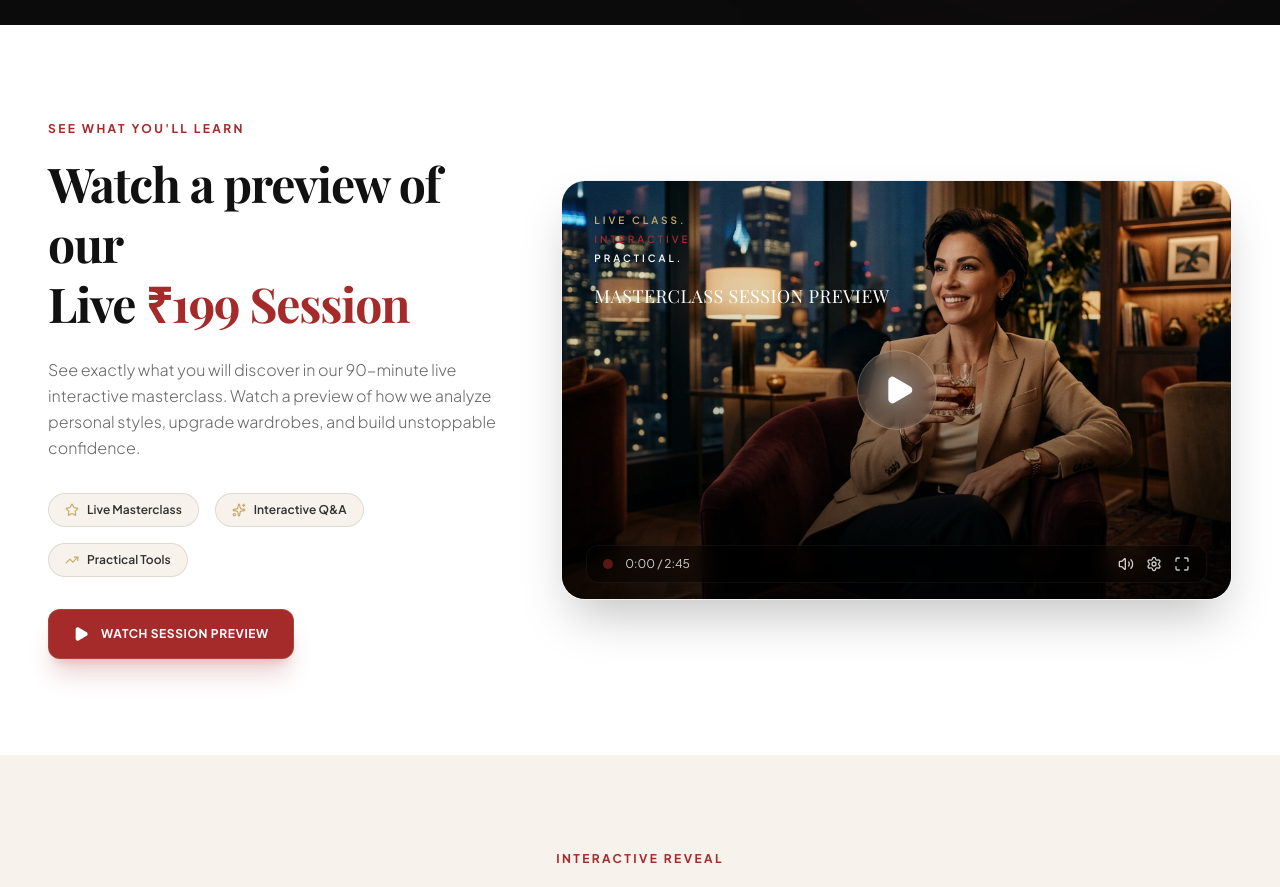
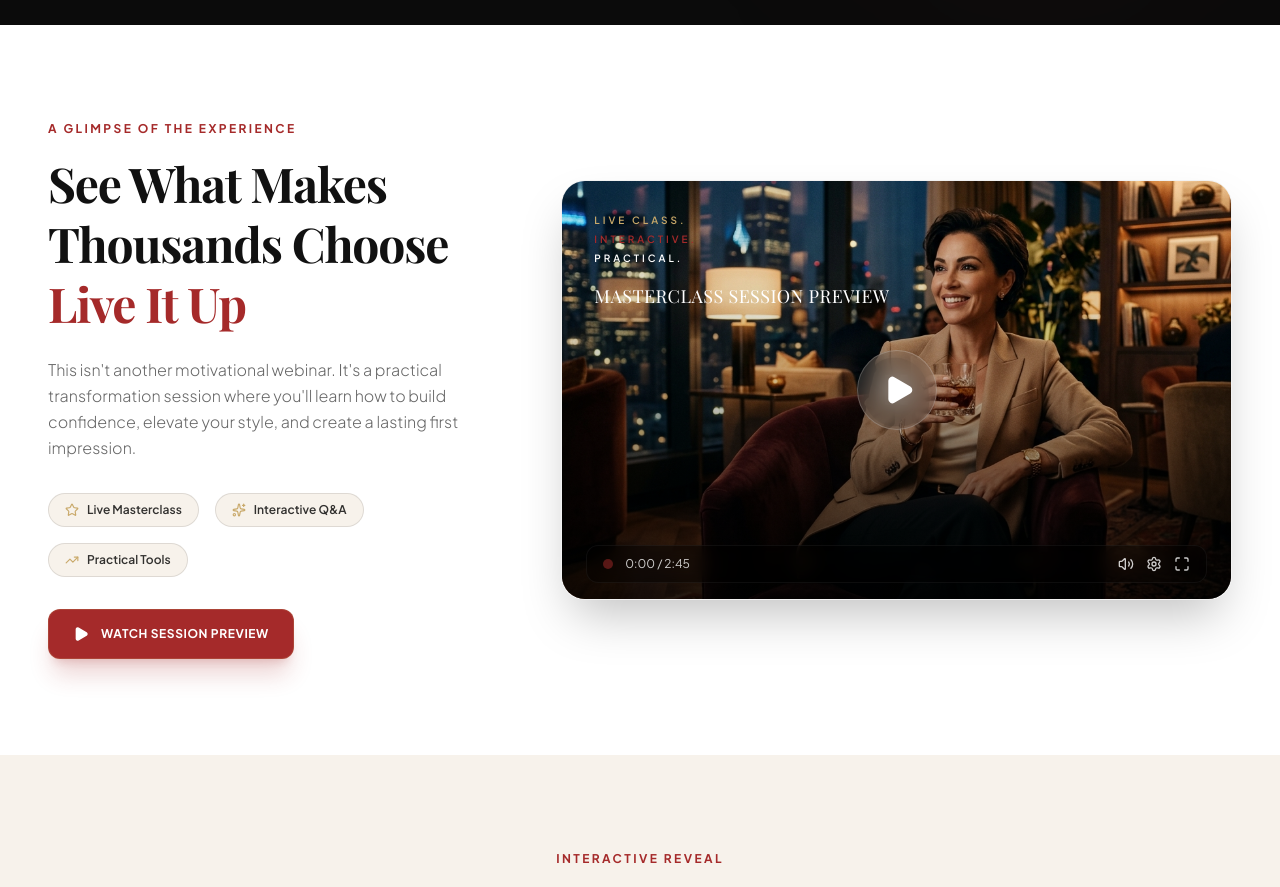
Before and after one commit to charantejguniganti/LIU_landing_2, a Next.js app: page / in a window 1280 px wide. Shown: the part 1200-2087 px from the top of the page. Built offline with nearby package versions, Linux system fonts and the light colour scheme.

Commit message:
Copywriting: implement Option 2 Premium copywriting for Video preview section

```diff
--- a/src/components/FeaturedVideo.tsx
+++ b/src/components/FeaturedVideo.tsx
@@ -22,14 +22,14 @@ export default function FeaturedVideo() {
             className="lg:col-span-5 flex flex-col justify-center"
           >
             <span className="text-accent-red text-xs font-bold tracking-[0.2em] uppercase mb-4">
-              {"See What You'll Learn"}
+              {"A Glimpse Of The Experience"}
             </span>
             <h2 className="font-serif text-3xl md:text-4xl lg:text-5xl font-bold tracking-tight text-[#111111] leading-tight mb-6">
-              Watch a preview of our<br />
-              Live <span className="text-accent-red">₹199 Session</span>
+              See What Makes<br />
+              Thousands Choose <span className="text-accent-red">Live It Up</span>
             </h2>
             <p className="text-black/60 text-sm md:text-base font-light leading-relaxed mb-8 max-w-md">
-              See exactly what you will discover in our 90-minute live interactive masterclass. Watch a preview of how we analyze personal styles, upgrade wardrobes, and build unstoppable confidence.
+              {"This isn't another motivational webinar. It's a practical transformation session where you'll learn how to build confidence, elevate your style, and create a lasting first impression."}
             </p>
 
             {/* Icons indicators */}
```
